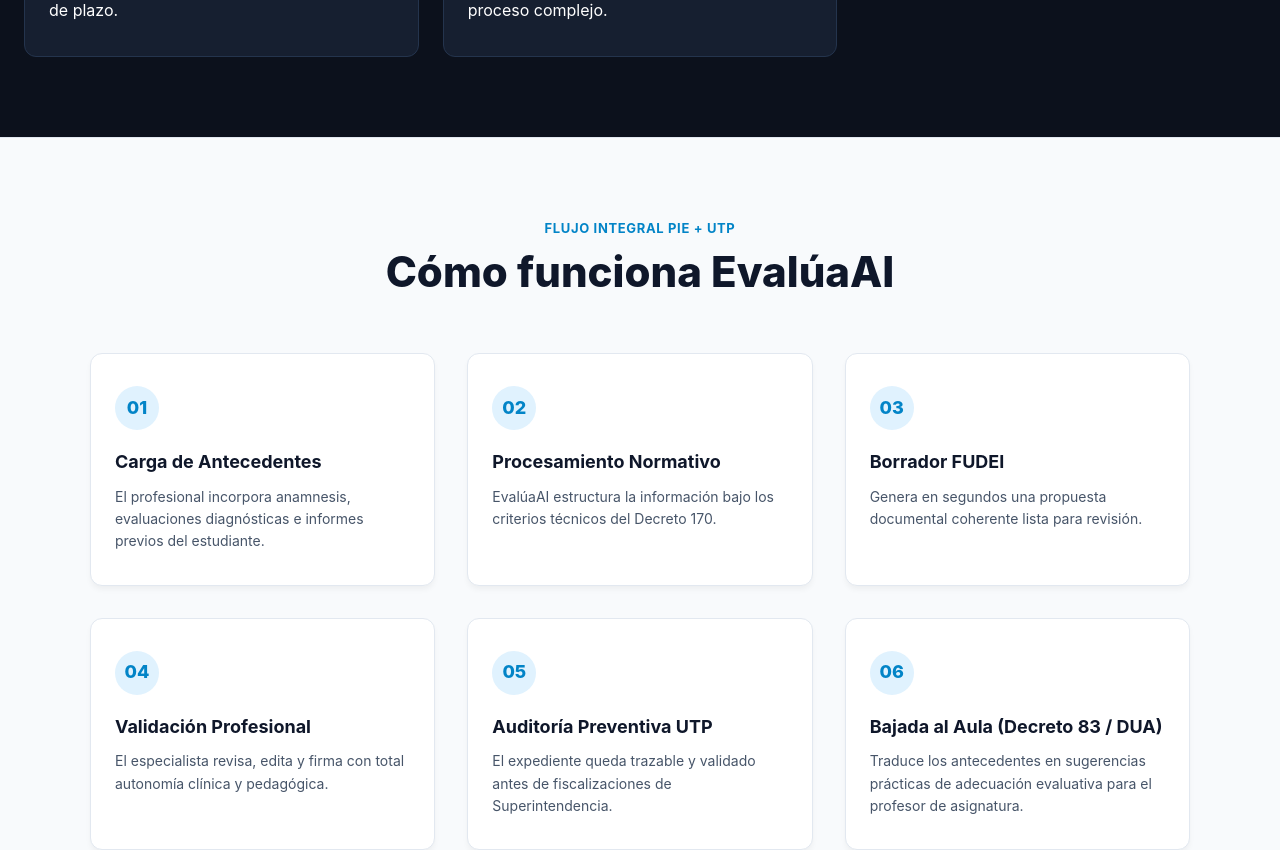
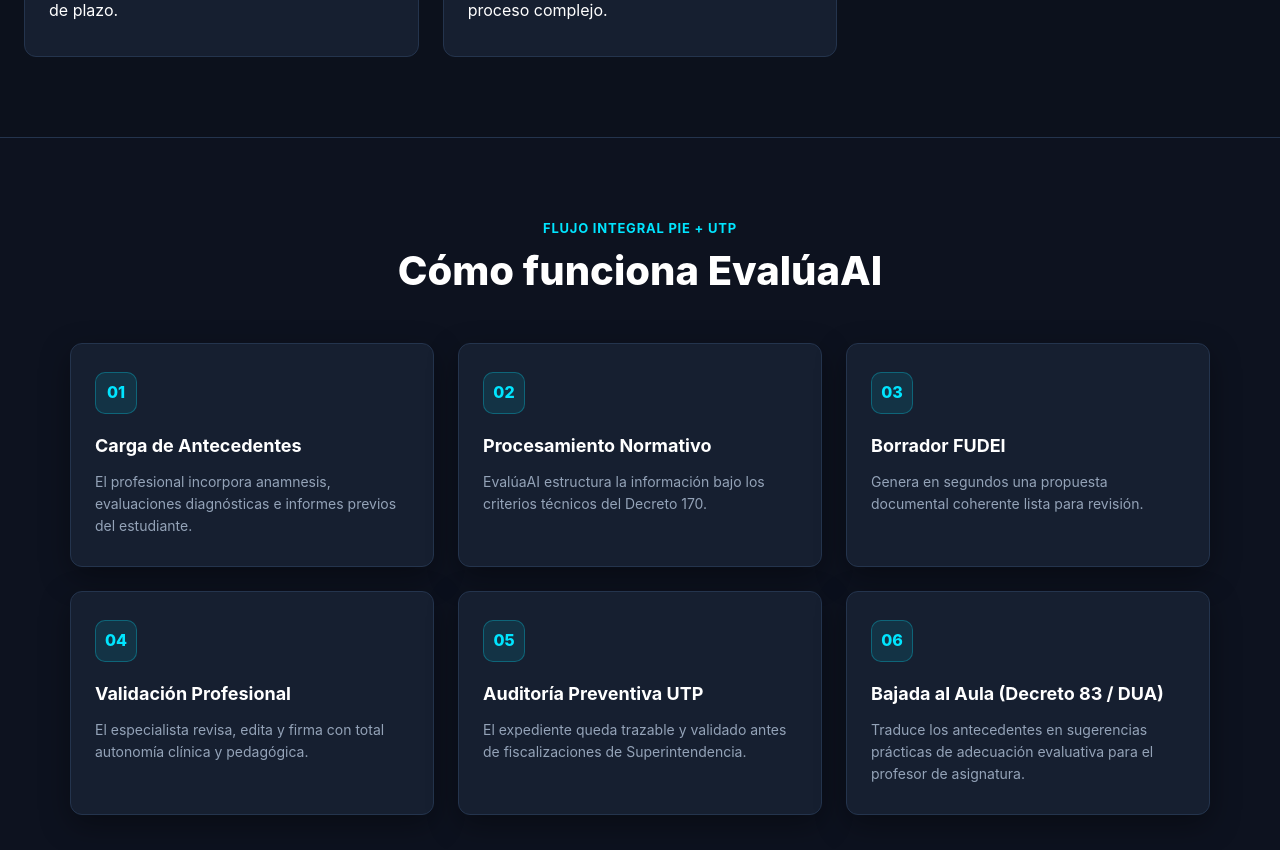
Before and after one commit to Milshakings/evaluaai-landing, a Next.js app: page / in a window 1280 px wide. Shown: the part 1180-2030 px from the top of the page. Built offline with nearby package versions, Linux system fonts and the light colour scheme.

Commit message:
Update HowItWorks.module.css

```diff
--- a/components/HowItWorks.module.css
+++ b/components/HowItWorks.module.css
@@ -1,40 +1,41 @@
 .section {
   padding: 80px 24px;
-  background-color: #f8fafc;
-  border-top: 1px solid #e2e8f0;
+  background-color: var(--bg-elevated);
+  border-top: 1px solid var(--border-color);
+  border-bottom: 1px solid var(--border-color);
 }
 
 .container {
-  max-width: 1100px;
+  max-width: 1140px;
   margin: 0 auto;
 }
 
 .header {
   text-align: center;
-  margin-bottom: 56px;
+  margin-bottom: 48px;
 }
 
 .tag {
-  color: #0284c7;
+  color: var(--brand-cyan);
   font-size: 13px;
   font-weight: 700;
   text-transform: uppercase;
-  letter-spacing: 0.05em;
+  letter-spacing: 0.06em;
   display: block;
   margin-bottom: 8px;
 }
 
 .title {
-  font-size: clamp(28px, 4vw, 42px);
+  font-size: clamp(28px, 4vw, 40px);
   font-weight: 800;
-  color: #0f172a;
+  color: var(--text-main);
   line-height: 1.2;
 }
 
 .steps {
   display: grid;
   grid-template-columns: 1fr;
-  gap: 32px;
+  gap: 24px;
 }
 
 @media (min-width: 768px) {
@@ -44,46 +45,40 @@
 }
 
 .step {
-  background: #ffffff;
-  border: 1px solid #e2e8f0;
-  padding: 32px 24px;
+  background: var(--bg-card);
+  border: 1px solid var(--border-color);
+  padding: 28px 24px;
   border-radius: 12px;
-  box-shadow: 0 4px 6px -1px rgba(0, 0, 0, 0.05);
+  box-shadow: var(--shadow-card);
   display: flex;
   flex-direction: column;
   align-items: flex-start;
-  box-sizing: border-box;
-  width: 100%;
 }
 
 .stepNumber {
-  width: 44px;
-  height: 44px;
-  background-color: #e0f2fe;
-  color: #0284c7;
-  border-radius: 50%;
+  width: 42px;
+  height: 42px;
+  background-color: var(--brand-cyan-soft);
+  color: var(--brand-cyan);
+  border: 1px solid var(--brand-cyan-border);
+  border-radius: 10px;
   display: flex;
   align-items: center;
   justify-content: center;
   font-weight: 800;
-  font-size: 18px;
-  margin-bottom: 20px;
-  flex-shrink: 0;
+  font-size: 16px;
+  margin-bottom: 18px;
 }
 
 .stepTitle {
   font-size: 18px;
   font-weight: 700;
-  color: #0f172a;
-  margin-bottom: 12px;
-  line-height: 1.3;
+  color: var(--text-main);
+  margin-bottom: 10px;
 }
 
 .stepDesc {
   font-size: 14px;
-  color: #475569;
+  color: var(--text-muted);
   line-height: 1.6;
-  margin: 0;
-  width: 100%;
-  text-align: left;
 }
```
